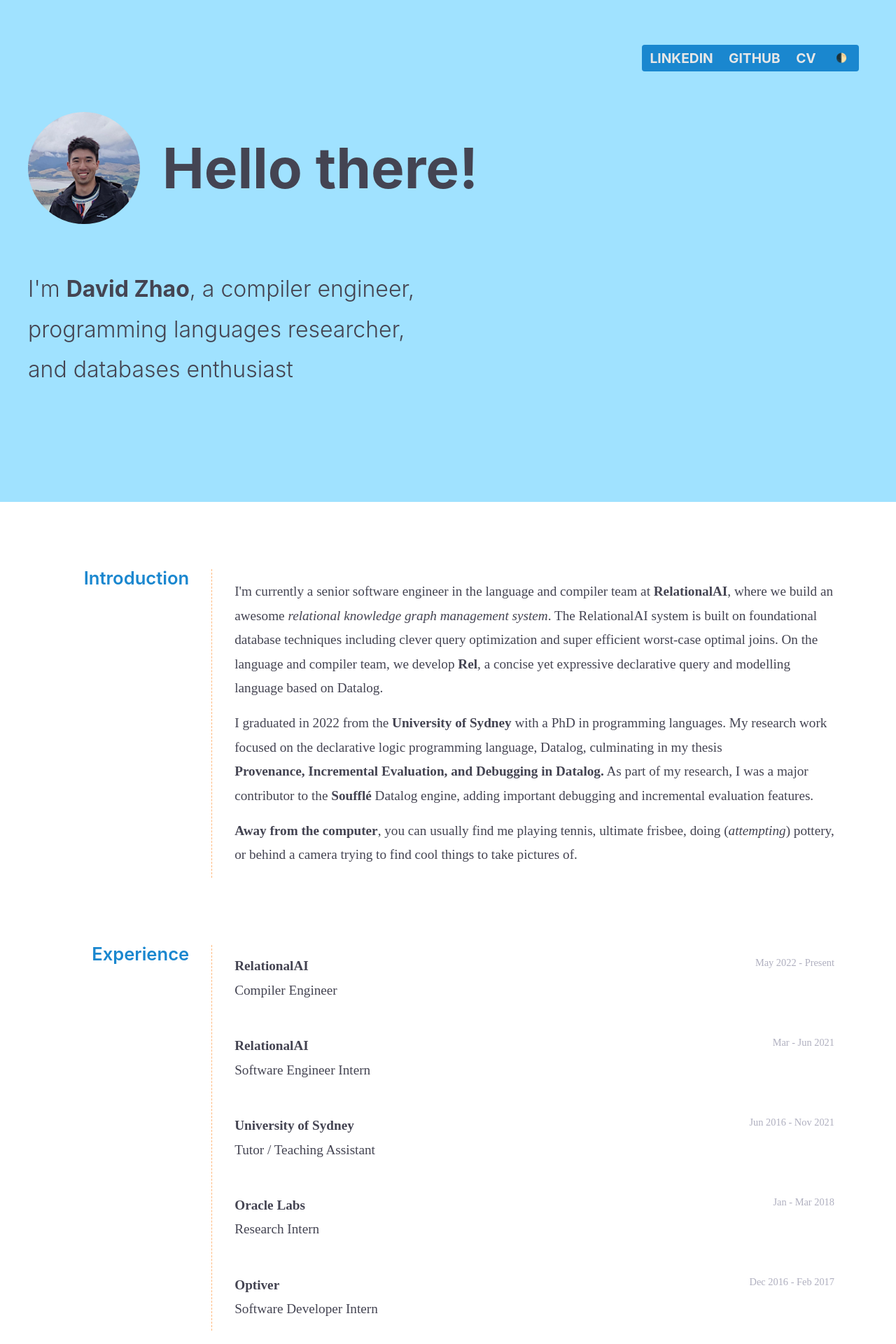
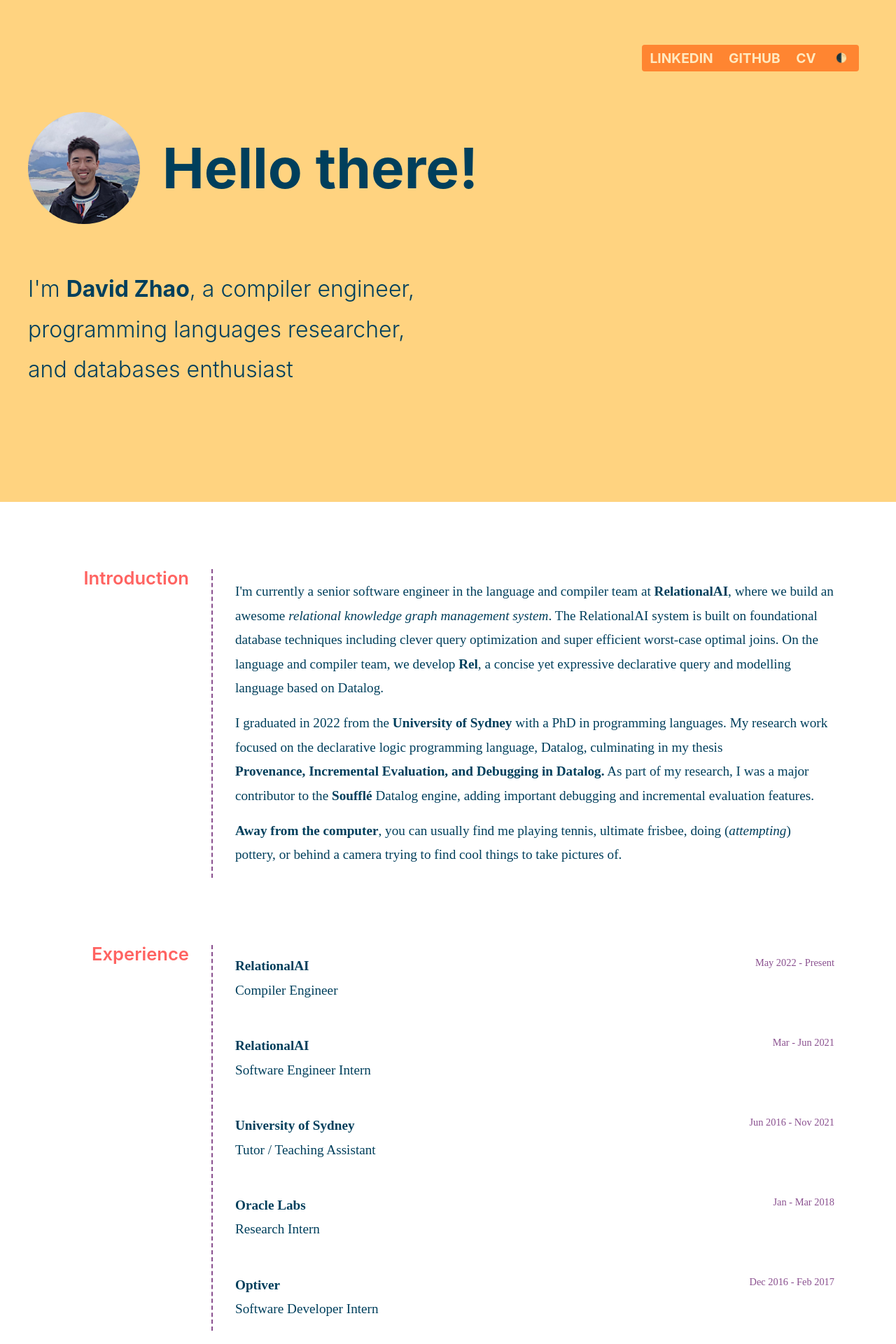
Before and after one commit to davidwzhao/davidwzhao.github.io, a Jekyll site: the page built from index.html, in a window 1280 px wide. Shown: the top 1920 px of the page at 70% size. Built offline with Jekyll 4.4.1, drawn with Linux system fonts in a browser that asks for light colours; some web fonts are replaced.

Commit message:
Rework colorscheme

```diff
--- a/_sass/coolscss/_base.scss
+++ b/_sass/coolscss/_base.scss
@@ -61,7 +61,7 @@ body {
         // min-width: 500px;
         flex: 4 0 0;
 
-        border-left: 1px dashed var(--border-color);
+        border-left: 2px dashed var(--border-color);
 
         margin-top: 2rem;
         padding-left: 2rem;
--- a/_sass/coolscss/_experience.scss
+++ b/_sass/coolscss/_experience.scss
@@ -26,7 +26,7 @@
                     // font-weight: 400;
                     font-size: 0.9rem;
 
-                    color: $slate;
+                    color: var(--secondary-text);
                 }
             }
 
--- a/_sass/coolscss/_globals.scss
+++ b/_sass/coolscss/_globals.scss
@@ -1,69 +1,45 @@
 // Colors
-$night: #171c28;
-$black: #36363c;
-$dark-grey: #444452;
-$grey: #777777;
-$blue: #1a87cf;
+$white: #ffffff;
 $slate: #afafbf;
-$off-white: #e7e7e7;
-$white: #ffffff;
-$green: #bae67e;
-$purple: #7d0ce8;
-$red: #ff0000;
-$orange: #FFB87E;
-$dark-orange: #F8A43A;
-$yellow: #ffdc00;
-$accent: #ffcc66;
+$black: #00202e;
+$midnight-blue: #003f5c;
+$dark-indigo: #2c4875;
+$violet: #8a508f;
+$fuschia: #bc5090;
+$coral: #ff6361;
+$orange: #ff8531;
+$yellow: #ffa600;
+$lemon: #ffd380;
+$off-white: #ffe9c0;
 
-$cyan: #00AEEF;
-$cyan-background: #A0E2FF;
-
-// CSS Custom Properties for theming
 :root {
   // Light mode (default)
-  --bg-color: #{$white};              // #ffffff
-  --text-color: #{$dark-grey};        // #444452
-  --heading-color: #{$blue};          // #2087ef
-  --secondary-text: #{$slate};        // #afafbf
-  --header-bg: #{$cyan-background};   // #A0E2FF
-  --header-link: #{$off-white};       // #e7e7e7
-  --header-link-hover: #{$black};     // #36363c
-  --border-color: #{$orange};         // #FFB87E
-  --link-underline: #{$black};        // #36363c
-  --year-label: #{$dark-orange};      // #F8A43A
-  --links-bg: #{$blue};               // #2087ef
+  --bg-color: #{$white};
+  --text-color: #{$midnight-blue};
+  --heading-color: #{$coral};
+  --secondary-text: #{$violet};
+  --header-bg: #{$lemon};
+  --header-link: #{$off-white};
+  --header-link-hover: #{$midnight-blue};
+  --border-color: #{$violet};
+  --link-underline: #{$black};
+  --year-label: #{$violet};
+  --links-bg: #{$orange};
 }
 
 [data-theme="dark"] {
   // Dark mode
-  --bg-color: #{$night};              // #171c28
-  --text-color: #e0e0e0;
-  --heading-color: #4fa3ff;           // Lighter blue for contrast
-  --secondary-text: #9999b0;
-  --header-bg: #2a3167;               // Dark grey-blue
-  --header-link: #d1d5db;
-  --header-link-hover: #f3f4f6;
-  --border-color: #ffa366;            // Slightly lighter orange
-  --link-underline: #9ca3af;
-  --year-label: #fbbf24;
-  --links-bg: #374151;
-}
-
-// System preference: auto-apply dark mode if preferred
-@media (prefers-color-scheme: dark) {
-  :root:not([data-theme="light"]) {
-    --bg-color: #{$night};
-    --text-color: #e0e0e0;
-    --heading-color: #4fa3ff;
-    --secondary-text: #9999b0;
-    --header-bg: #2a3167;
-    --header-link: #d1d5db;
-    --header-link-hover: #f3f4f6;
-    --border-color: #ffa366;
-    --link-underline: #9ca3af;
-    --year-label: #fbbf24;
-    --links-bg: #374151;
-  }
+  --bg-color: #{$black};
+  --text-color: #{$off-white};
+  --heading-color: #{$orange};
+  --secondary-text: #{$lemon};
+  --header-bg: #{$midnight-blue};
+  --header-link: #{$midnight-blue};
+  --header-link-hover: #{$off-white};
+  --border-color: #{$yellow};
+  --link-underline: #{$off-white};
+  --year-label: #{$coral};
+  --links-bg: #{$coral};
 }
 
 // Screen widths
```
